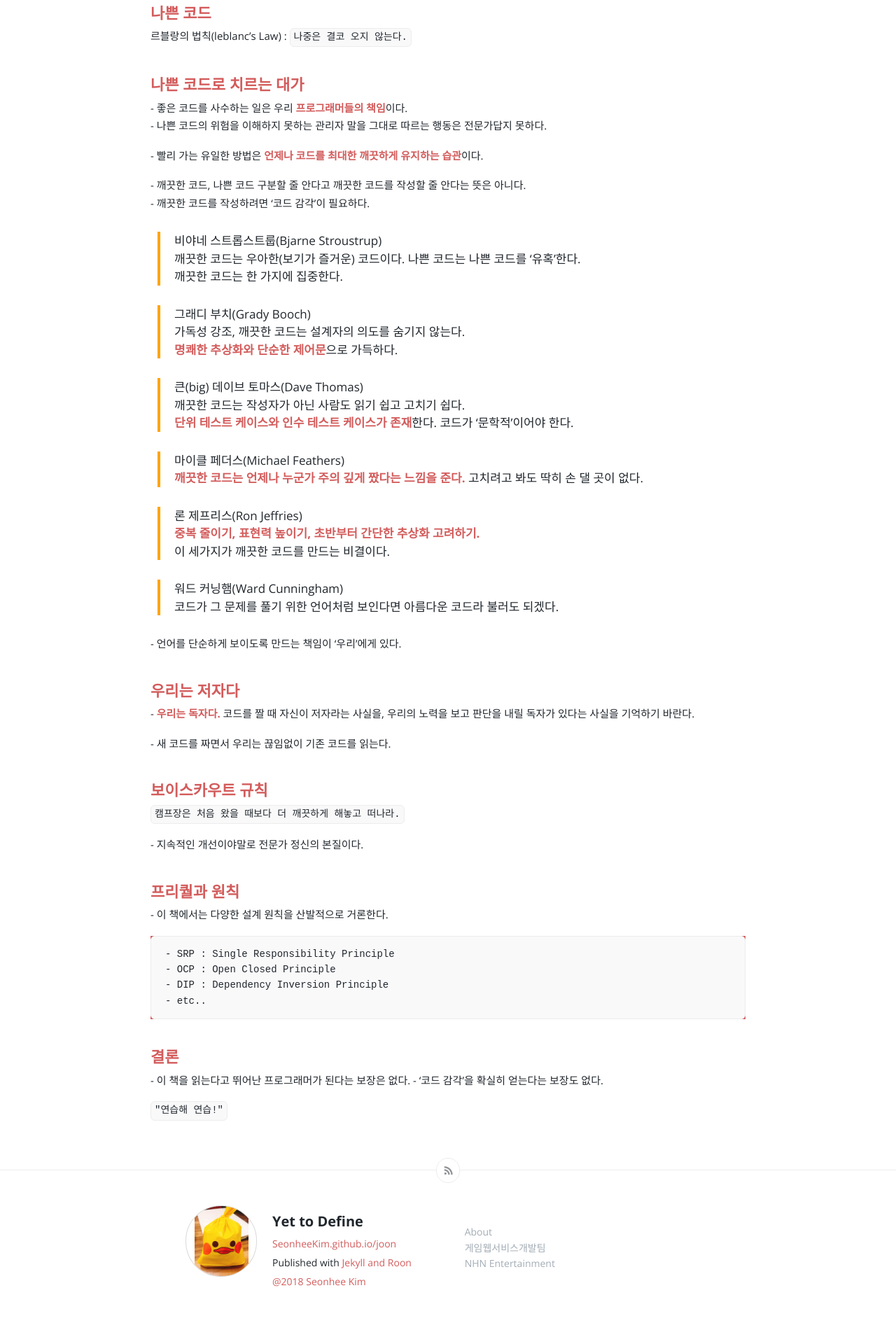
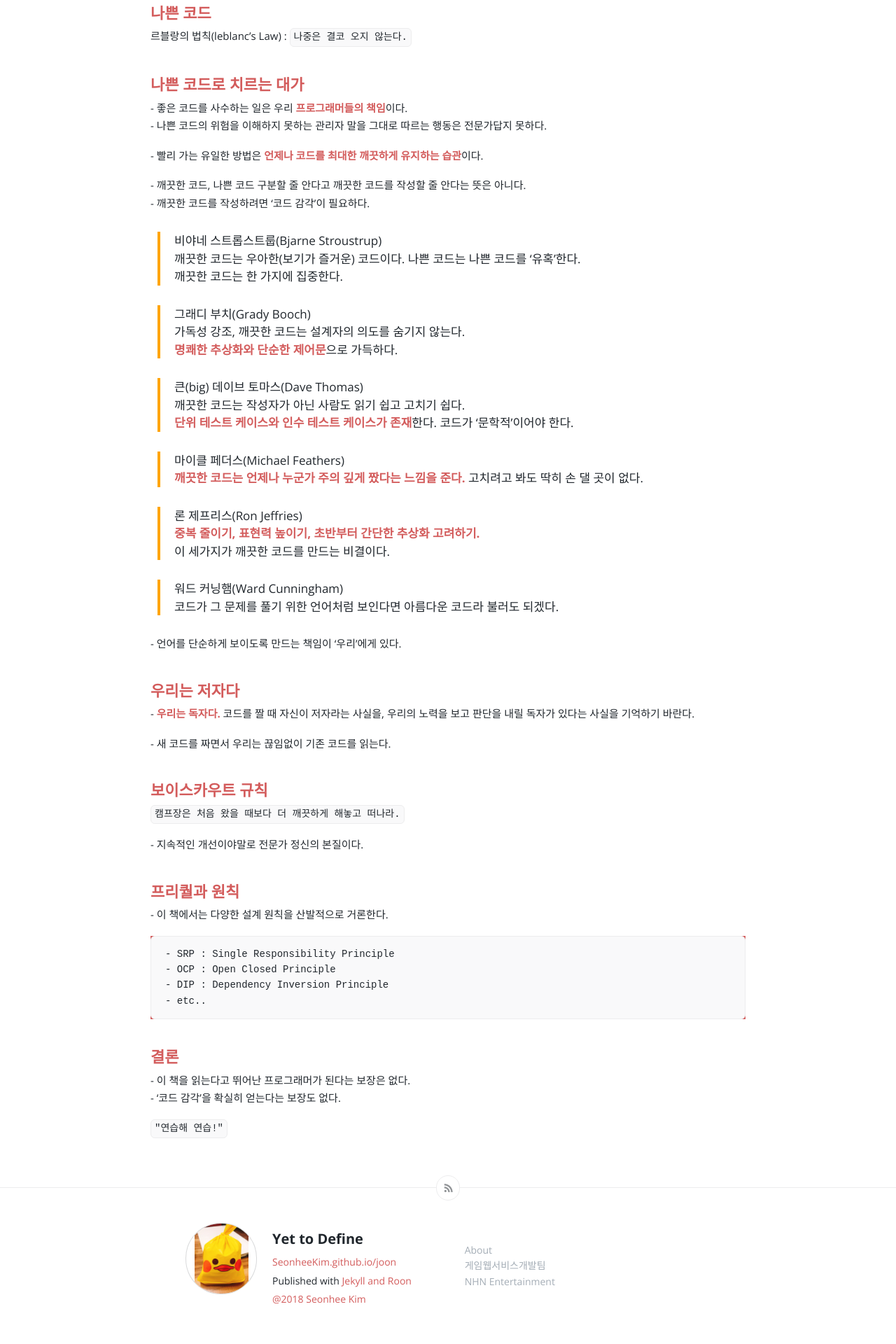
Before and after one commit to vormwald/joon, a Jekyll site: the page built from _posts/2019-03-22-[스터디]-Clean-Code 1장 정리.md, in a window 1280 px wide. Shown: the part 1266-3186 px from the top of the page at 70% size. Built offline with Jekyll 4.4.1, drawn with Linux system fonts in a browser that asks for light colours; some web fonts are replaced; our own code applies the rules of GitHub Pages for plain Markdown files; Markdown is read by kramdown in place of the engine named in the settings; comment, search, counter and statistics services are not loaded; before the commit the page ends 3160 px from its top, so only the background shows below that.

Commit message:
change font and post:

```diff
--- a/css/screen.css
+++ b/css/screen.css
@@ -81,7 +81,7 @@
     font-family: 'Noto Sans KR', "Open Sans", "Helvetica Neue", "Helvetica-Neue", helvetica, sans-serif
 }
 body .btn, body>header h1, body article header h1, body>footer .details h4, body .post-footer .details h4, body #share_modal header a.close, body.user article.feature h1 a {
-    font-family: 'Noto Sans KR', "Open Sans", "Helvetica Neue", "Helvetica-Neue", helvetica, sans-serif
+    font-family: "Open Sans", "Helvetica Neue", "Helvetica-Neue", helvetica, sans-serif
 }
 body.serif {
     font-family: "Merriweather", "Georgia", "Times New Roman", serif
@@ -101,11 +101,11 @@
     font-family: "Merriweather", "Georgia", "Times New Roman", serif
 }
 body.serif article .text {
-    font-family: "Merriweather", "Georgia", "Times New Roman", serif;
+    font-family: 'Noto Sans KR', "Merriweather", "Georgia", "Times New Roman", serif;
     font-size: 17px
 }
 body.serif article .text blockquote {
-    font-family: "Merriweather", "Georgia", "Times New Roman", serif
+    font-family: 'Noto Sans KR', "Merriweather", "Georgia", "Times New Roman", serif
 }
 body.serif article>menu #btn_comment {
     font-family: "Merriweather", "Georgia", "Times New Roman", serif;
```
Also changed, not shown: _posts/2019-03-22-[스터디]-Clean-Code 1장 정리.md (line endings or trailing spaces).
